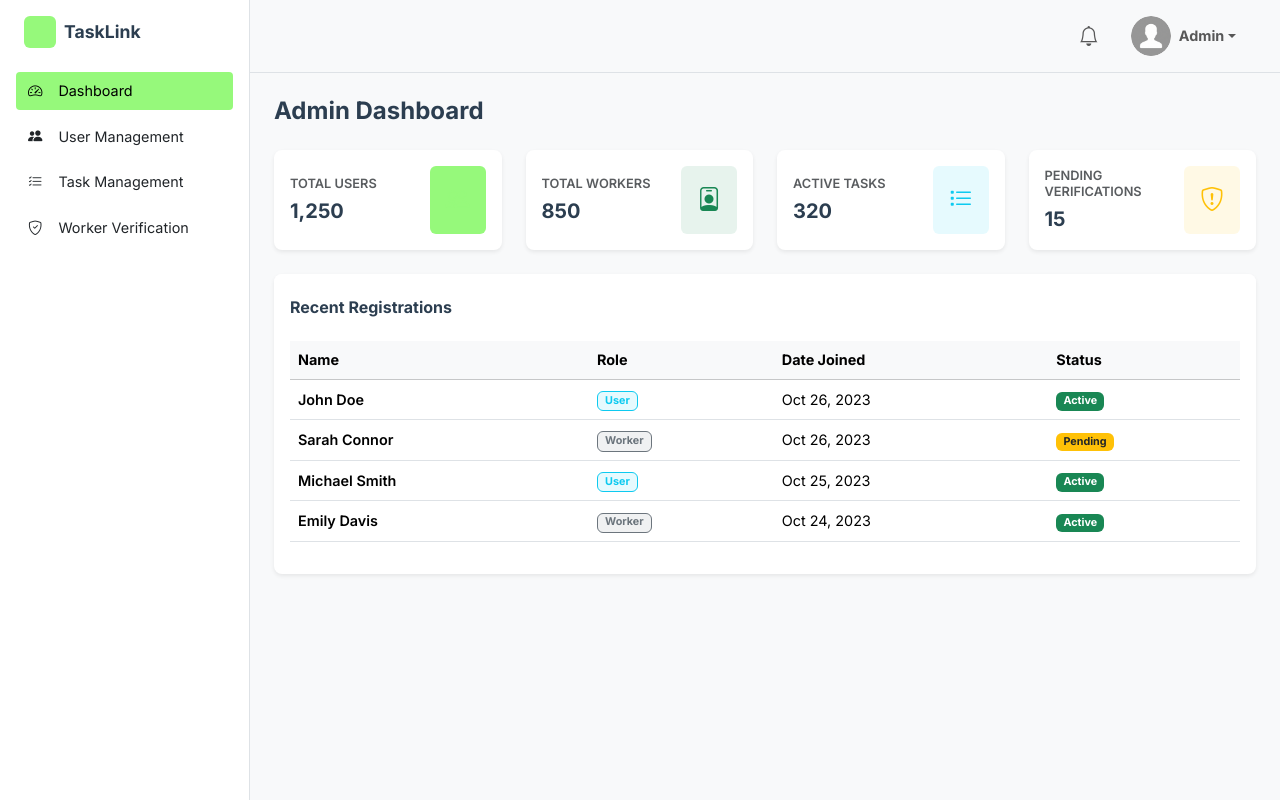
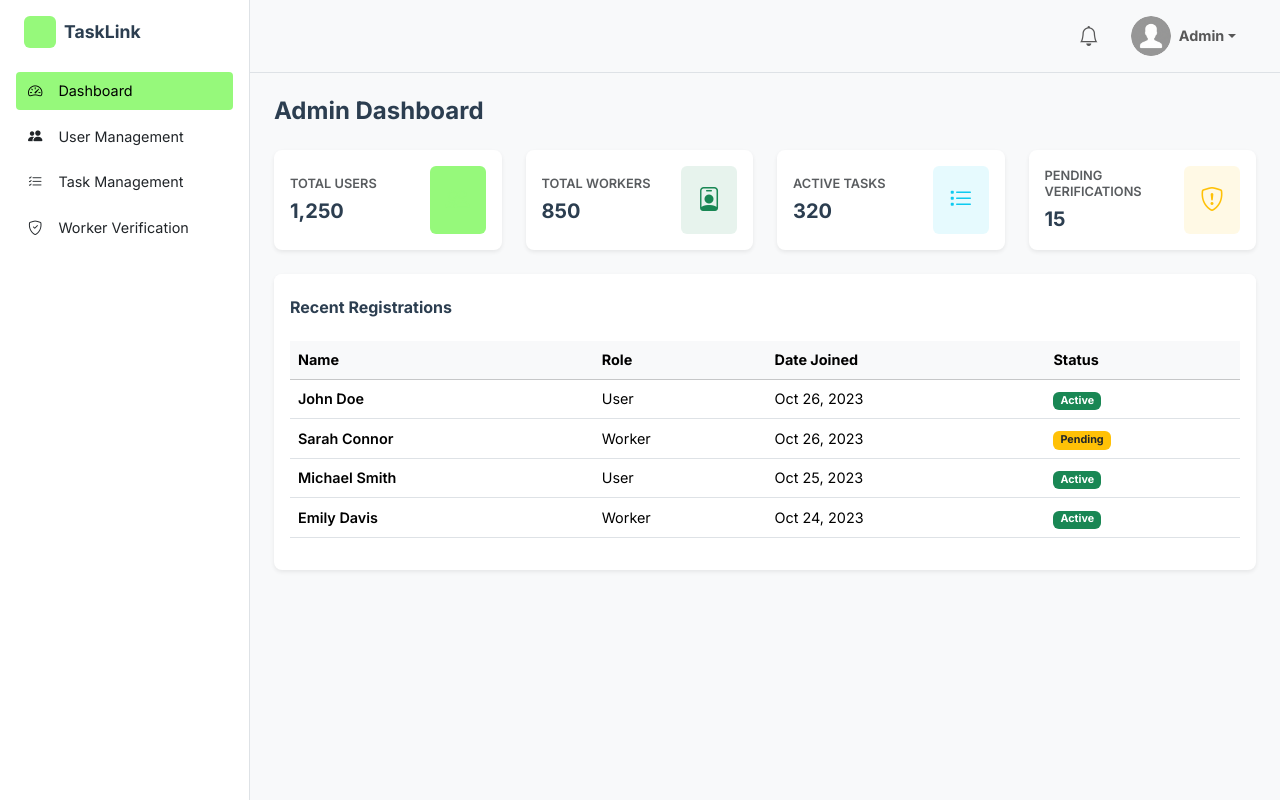
Before and after one commit to penchalavamsic/TaskLink-Copy, a React (Vite) app in the folder frontend/: page /admin/dashboard in a window 1280 px wide. Built offline with nearby package versions, Linux system fonts and the light colour scheme.

Commit message:
removed role designs entirely

```diff
--- a/frontend/src/modules/admin/pages/Dashboard.jsx
+++ b/frontend/src/modules/admin/pages/Dashboard.jsx
@@ -52,7 +52,7 @@ const Dashboard = () => {
                                         {recentUsers.map(user => (
                                             <tr key={user.id}>
                                                 <td className="fw-semibold">{user.name}</td>
-                                                <td><span className={`badge bg-${user.role === 'User' ? 'info' : 'secondary'} bg-opacity-10 text-${user.role === 'User' ? 'info' : 'secondary'} border border-${user.role === 'User' ? 'info' : 'secondary'}`}>{user.role}</span></td>
+                                                <td>{user.role}</td>
                                                 <td>{user.date}</td>
                                                 <td>
                                                     <span className={`badge ${user.status === 'Active' ? 'bg-success' : 'bg-warning text-dark'}`}>
```
